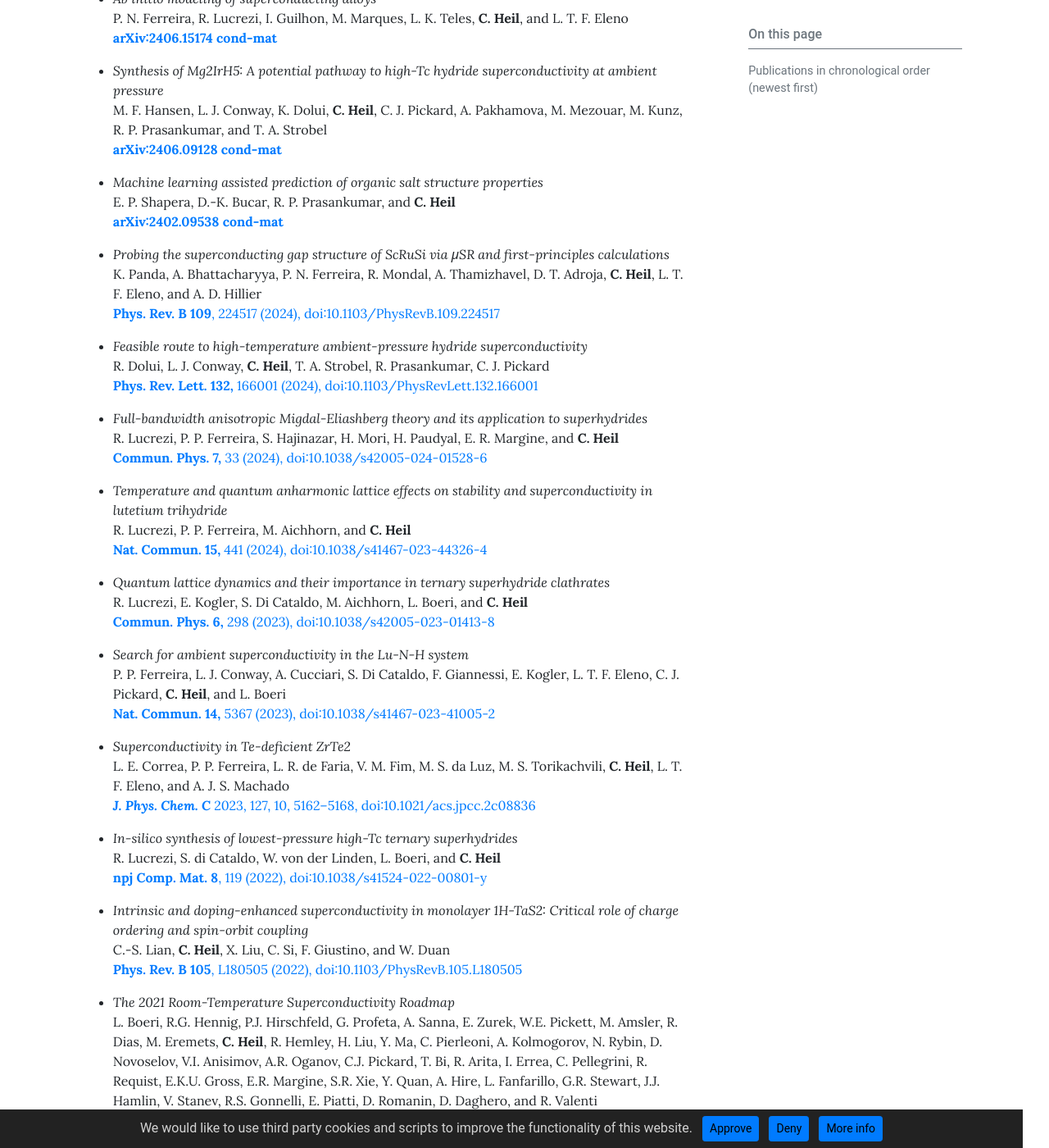
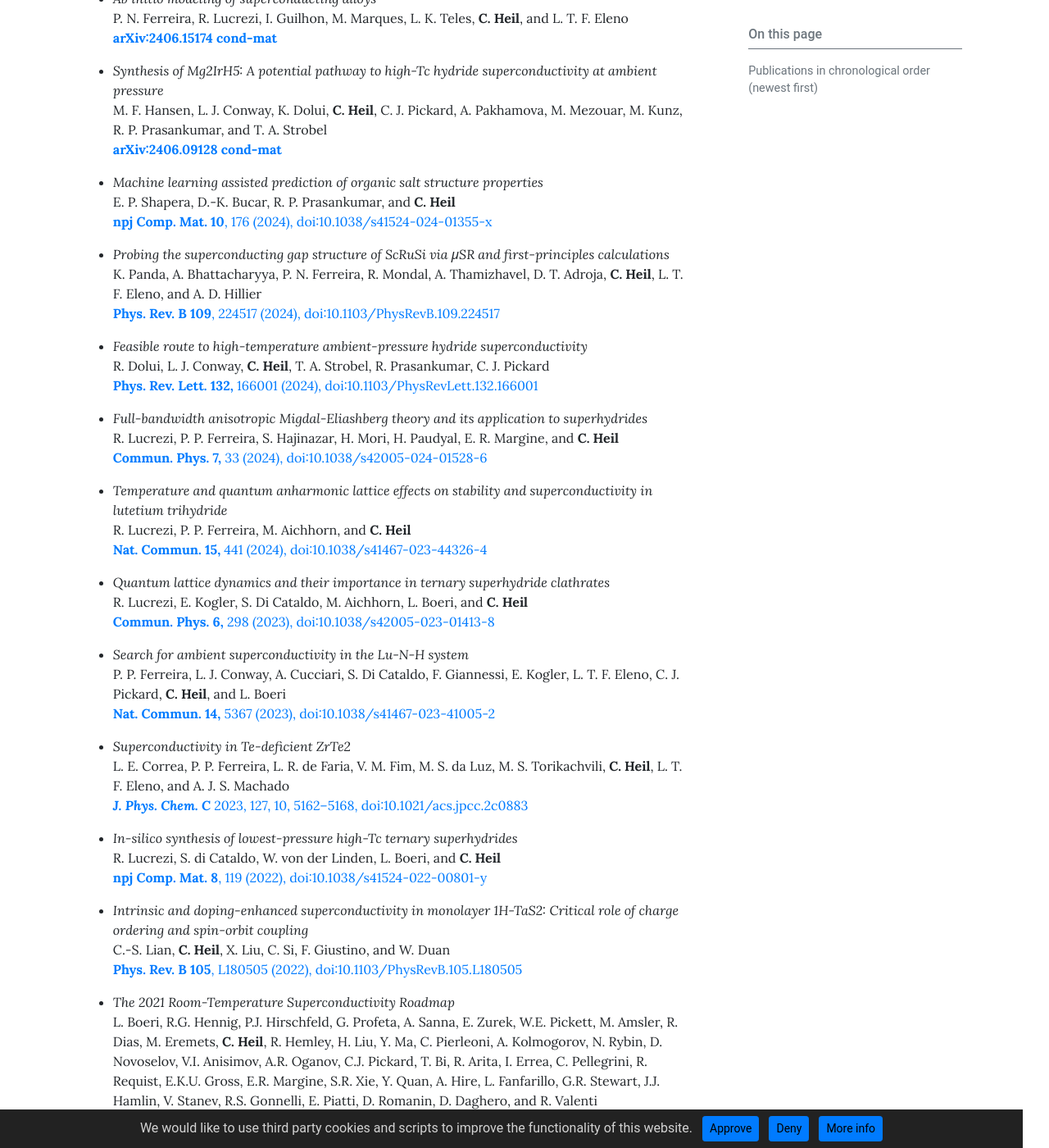
Before and after one commit to cheil/cheil.github.io, a Jekyll site: the page built from pages/research/publications.md, in a window 1280 px wide and 1400 px high, scrolled down 552 px. Shown: the whole window at 82% size. Built offline with Jekyll 4.4.1, drawn with Linux system fonts in a browser that asks for light colours.

Commit message:
added publication

```diff
--- a/pages/research/publications.md
+++ b/pages/research/publications.md
@@ -27,7 +27,7 @@ M. F. Hansen, L. J. Conway, K. Dolui, **C. Heil**, C. J. Pickard, A. Pakhamova,
 
 - *Machine learning assisted prediction of organic salt structure properties*\
 E. P. Shapera, D.-K. Bucar, R. P. Prasankumar, and **C. Heil**\
-[**arXiv:2402.09538 cond-mat**](https://arxiv.org/abs/2406.09538)
+[**npj Comp. Mat. 10**, 176 (2024), doi:10.1038/s41524-024-01355-x](https://www.nature.com/articles/s41524-024-01355-x)
 
 - *Probing the superconducting gap structure of ScRuSi via μSR and first-principles calculations*\
 K. Panda, A. Bhattacharyya, P. N. Ferreira, R. Mondal, A. Thamizhavel, D. T. Adroja, **C. Heil**, L. T. F. Eleno, and A. D. Hillier\
@@ -55,11 +55,11 @@ P. P. Ferreira, L. J. Conway, A. Cucciari, S. Di Cataldo, F. Giannessi, E. Kogle
 
 - *Superconductivity in Te-deficient ZrTe2*\
 L. E. Correa, P. P. Ferreira, L. R. de Faria, V. M. Fim, M. S. da Luz, M. S. Torikachvili, **C. Heil**, L. T. F. Eleno, and A. J. S. Machado\
-[**_J. Phys. Chem. C_** 2023, 127, 10, 5162–5168, doi:](https://doi.org/10.1021/acs.jpcc.2c08836)[10.1021/acs.jpcc.2c08836](https://doi.org/10.1021/acs.jpcc.2c08836 "DOI URL")
+[**_J. Phys. Chem. C_** 2023, 127, 10, 5162–5168, doi:10.1021/acs.jpcc.2c0883](https://doi.org/10.1021/acs.jpcc.2c08836)
 
 - *In-silico synthesis of lowest-pressure high-Tc ternary superhydrides*\
 R. Lucrezi, S. di Cataldo, W. von der Linden, L. Boeri, and **C. Heil**\
-[**npj Comp. Mat. 8**, 119 (2022), doi:](https://www.nature.com/articles/s41524-022-00801-y)[10.1038/s41524-022-00801-y](https://doi.org/10.1038/s41524-022-00801-y)
+[**npj Comp. Mat. 8**, 119 (2022), doi:10.1038/s41524-022-00801-y](https://www.nature.com/articles/s41524-022-00801-y)
 
 - *Intrinsic and doping-enhanced superconductivity in monolayer 1H-TaS2: Critical role of charge ordering and spin-orbit coupling*\
 C.-S. Lian, **C. Heil**, X. Liu, C. Si, F. Giustino, and W. Duan\
@@ -67,7 +67,7 @@ C.-S. Lian, **C. Heil**, X. Liu, C. Si, F. Giustino, and W. Duan\
 
 - *The 2021 Room-Temperature Superconductivity Roadmap*\
 L. Boeri, R.G. Hennig, P.J. Hirschfeld, G. Profeta, A. Sanna, E. Zurek, W.E. Pickett, M. Amsler, R. Dias, M. Eremets, **C. Heil**, R. Hemley, H. Liu, Y. Ma, C. Pierleoni, A. Kolmogorov, N. Rybin, D. Novoselov, V.I. Anisimov, A.R. Oganov, C.J. Pickard, T. Bi, R. Arita, I. Errea, C. Pellegrini, R. Requist, E.K.U. Gross, E.R. Margine, S.R. Xie, Y. Quan, A. Hire, L. Fanfarillo, G.R. Stewart, J.J. Hamlin, V. Stanev, R.S. Gonnelli, E. Piatti, D. Romanin, D. Daghero, and R. Valenti\
-[**JPhys. Condens. Matter 34**, 183002 (2022), doi:](https://iopscience.iop.org/article/10.1088/1361-648X/ac2864)[10.1088/1361-648X/ac2864](https://doi.org/10.1088/1361-648X/ac2864)
+[**JPhys. Condens. Matter 34**, 183002 (2022), doi:10.1088/1361-648X/ac2864](https://iopscience.iop.org/article/10.1088/1361-648X/ac2864)
 
 - *Probing magnetic exchange interactions with helium*\
 C. Trainer, C.M. Yim, **C. Heil**, L.S. Farrar, V. Tsurkan, A. Loidl, and P. Wahl\
```
